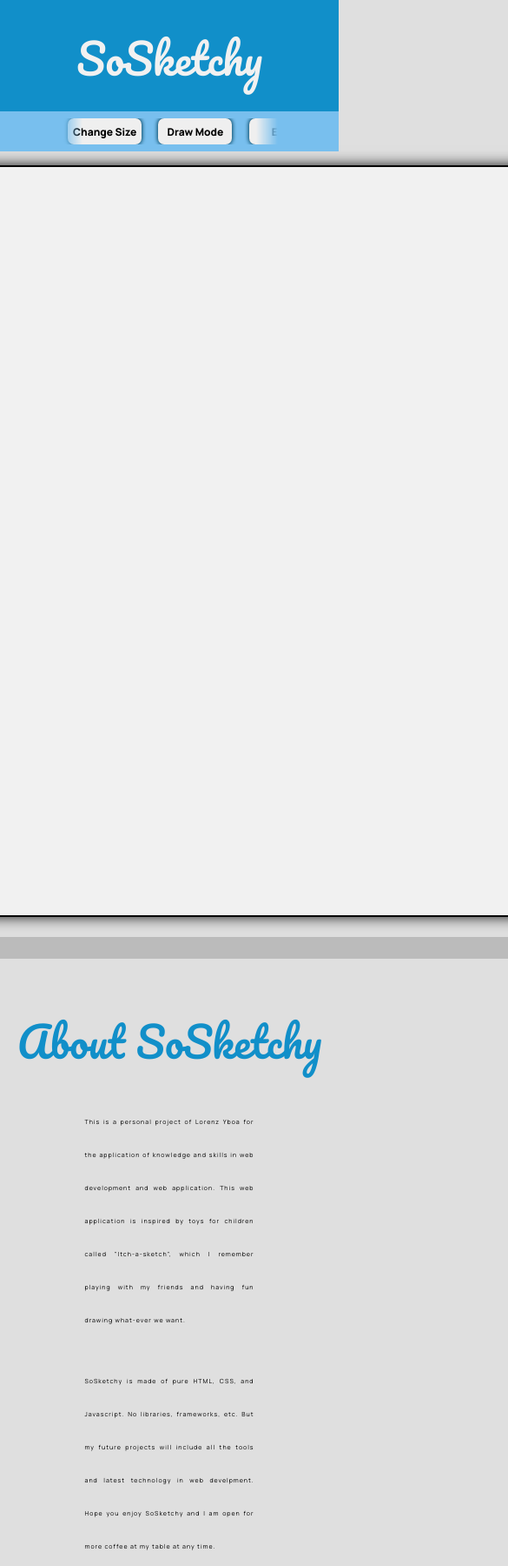
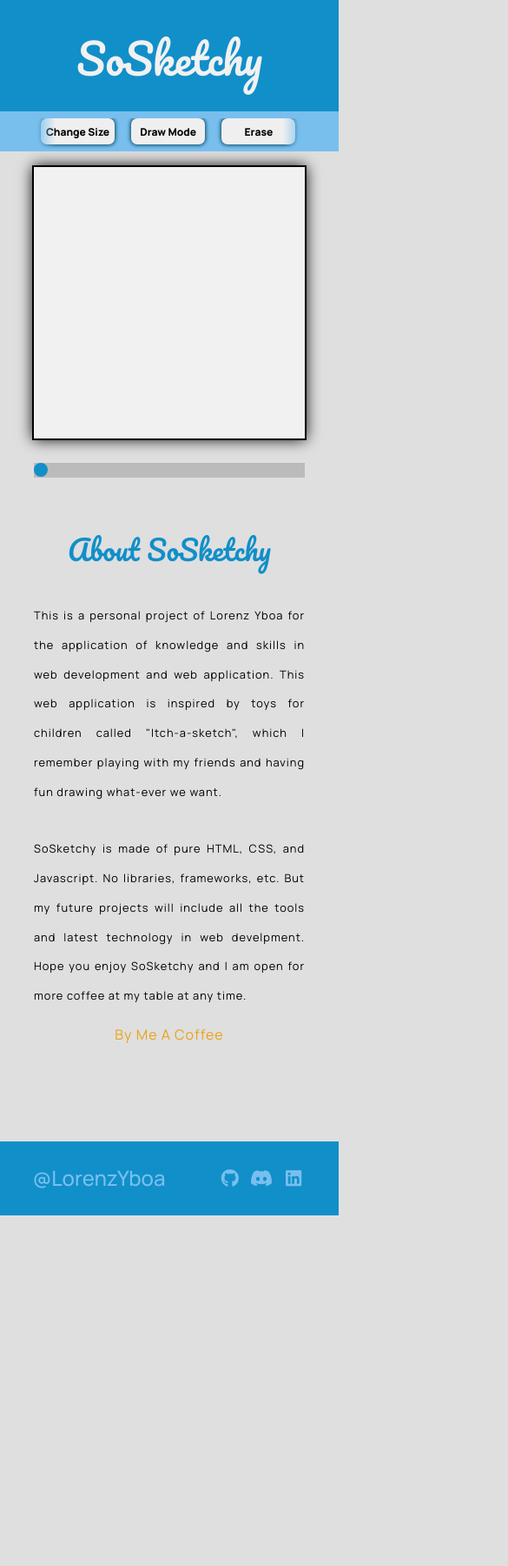
Before and after one commit to cod3ngg/SoSketchy, a plain HTML site: page index.html in a window 390 px wide. Shown: the top 1800 px of the page at 87% size, 585 px wide, since content can reach past the window. After the commit the page ends 1397 px from the top, so only its background shows below. Drawn offline with Linux system fonts and the light colour scheme.

Commit message:
Added responsiveness to web page

```diff
--- a/index.html
+++ b/index.html
@@ -18,13 +18,13 @@
             <h1 id="web-name">SoSketchy</h1>
             <div id="sketch-controls">
                 <div class="fade-edge" id="control-buttons">
-                <button id="change-size-btn">Change Size</button>
-                <button id="draw-mode-btn">Draw Mode</button>
-                <button id="erase-tool-btn">Erase</button>
-                <button id="black-brush-btn">Black</button>
-                <button id="rainbow-brush-btn">Rainbow</button>
-                <input type="color" name="brushcolor" id="brushcolor" />
-                <button id="clear-btn">Clear</button>
+                    <div class="btn-ctrl"><button id="change-size-btn">Change Size</button></div>
+                    <div class="btn-ctrl"><button id="draw-mode-btn">Draw Mode</button></div>
+                    <div class="btn-ctrl"><button id="erase-tool-btn">Erase</button></div>
+                    <div class="btn-ctrl"><button id="black-brush-btn">Black</button></div>
+                    <div class="btn-ctrl"><button id="rainbow-brush-btn">Rainbow</button></div>
+                    <div class="btn-ctrl"><input type="color" name="brushcolor" id="brushcolor" /></div>
+                    <div class="btn-ctrl"><button id="clear-btn">Clear</button></div>
                 </div>
             </div>
         </div>
@@ -34,7 +34,7 @@
             </div>
         </div>
 
-        <input id="slider-erase" name="slider-erase" type="range" min="0" max="860" value="0" />
+        <input id="slider-erase" class="custom-slider" name="slider-erase" type="range" min="0" max="80" value="0" />
 
         <div id="about-container">
             <section id="about-content">
@@ -50,9 +50,9 @@
     <div id="footer">
         <h2>@LorenzYboa</h2>
         <span>
-            <a href="" target="_blank"><i class="fa-brands fa-github"></i></a>
-            <a href="" target="_blank"><i class="fa-brands fa-discord"></i></a>
-            <a href="" target="_blank"><i class="fa-brands fa-linkedin"></i></a>
+            <a href="https://github.com/cod3ngg" target="_blank"><i class="fa-brands fa-github"></i></a>
+            <a href="https://discord.com/users/1286954863523139617" target="_blank"><i class="fa-brands fa-discord"></i></a>
+            <a href="www.linkedin.com/in/r-lorenz-yboa-1973a22b6" target="_blank"><i class="fa-brands fa-linkedin"></i></a>
         </span>
     </div>
 </body>
--- a/script.js
+++ b/script.js
@@ -14,9 +14,9 @@ const brushColorPick = document.getElementById("brushcolor");
 const clearButton = document.getElementById("clear-btn");
 const sliderErase = document.getElementById("slider-erase");
 
-const boardSize = 860;
+const boardSize = 80;
 let N = 16;
-let isDrawMode = true;
+let isDrawMode = false;
 let defaultBlack = true;
 let isRainbowMode = false;
 let isCustomColor = false;
@@ -37,8 +37,8 @@ function createPixelForBoard(X) {
             canvasPixel.classList.add(`pixel-${i}`)
             canvasPixel.setAttribute(`style`,
             `
-            width: ${pixelSize}px;
-            height: ${pixelSize}px;
+            width: ${pixelSize}vw;
+            height: ${pixelSize}vw;
             `)
             sketchBoard.appendChild(canvasPixel);
         }
@@ -206,6 +206,20 @@ function colorOverPixel() {
     pixelBit.forEach((div) => {
         let pixelOpacity = 0.0;
         div.addEventListener("mouseover", () => {
+            if (isMouseDown && isDrawMode) {
+                if (defaultBlack) {
+                    pixelOpacity += 0.1;
+                }
+                div.style.backgroundColor = setColor(pixelOpacity);
+            } else if (isDrawMode == false) {
+                if (defaultBlack) {
+                    pixelOpacity += 0.1;
+                }
+                div.style.backgroundColor = setColor(pixelOpacity);
+            }
+        });
+
+        div.addEventListener("touchstart", () => {
             if (isMouseDown && isDrawMode) {
                 if (defaultBlack) {
                     pixelOpacity += 0.1;
@@ -405,34 +419,7 @@ sketchControls.addEventListener("mouseup", () => {
 });
 
 //Tests Go Below This Code
-const controlButtons = document.getElementById("sketch-controls")
-let startX;
-let scrollLeft;
 
-let startDragging = function (e) {
-    isMouseDown = true;
-    startX = e.pageX - controlButtons.offsetLeft;
-    scrollLeft = controlButtons.scrollLeft;
-};
-
-let stopDragging = function (event) {
-    isMouseDown = false;
-}
-
-controlButtons.addEventListener('mousemove', (e) => {
-    e.preventDefault();
-    if (!isMouseDown) {
-        return;
-    }
-    const x = e.pageX - controlButtons.offsetLeft;
-    const scroll = x - startX;
-    controlButtons.scrollLeft = scrollLeft - scroll;
-});
-
-controlButtons.addEventListener("mousedown", startDragging, false);
-controlButtons.addEventListener("mousemove", stopDragging, false);
-controlButtons.addEventListener("mouseleave", stopDragging, false);
 //For Touch Screen Drag
 
-
 //Test Function Go Here:
--- a/styles.css
+++ b/styles.css
@@ -44,14 +44,21 @@ body{
 
 #sketch-controls{
     height: 2.9rem;
-    padding: .5rem 18vw;
+    padding: .5rem 10vw;
     background-color: #78bfee;
     margin-top: 1rem;
     white-space: nowrap;
+    text-align: center;
+}
+
+.btn-ctrl{
+    display: inline-block;
+    padding: 0;
+    margin: 0;
+    vertical-align: top;
 }
 
 #sketch-controls button{
-    display: inline-block;
     height: 30px;
     width: 85px;
     font-family: Manrope, sans-serif;
@@ -60,8 +67,6 @@ body{
     border-radius: 7px;
     border: none;
     box-shadow: 0px 0px 4px 1px #064763;
-    transform: translateY(0);
-    vertical-align: top;
     margin: 0rem .5rem;
 }
 
@@ -75,19 +80,21 @@ body{
 }
 
 #control-buttons *:hover{
-    transform: translateY(-.2rem);
+    scale: 1.02;
+    color: #118fc9;
 }
 
 @media screen and (max-width: 900px) {
     .fade-edge{
         mask-image: linear-gradient(to left, transparent 0%, black 25px,black calc(100% - 25px), transparent 100%);
-        height: 30px;
-        overflow-x: scroll;
+        height: 2.9rem;
+        overflow-x: auto;
         overflow-y: hidden;
         scroll-behavior: smooth;
         user-select: none;
         -webkit-user-select: none;
         -moz-user-select: none;
+        scroll-snap-type: x mandatory;
     }
 
     .fade-edge::-webkit-scrollbar{
@@ -95,12 +102,17 @@ body{
         height: 0;
     }
 
+    .fade-edge .btn-ctrl{
+        line-height: 0px;
+        scroll-snap-align: start;
+    }
+
 }
 
 #sketch-board{
     display: flex;
-    width: 860px;
-    height: 860px;
+    width: 80vw;
+    height: 80vw;
     flex-direction: row;
     flex-wrap: wrap;
     background-color:rgb(241, 241, 241);
@@ -116,10 +128,16 @@ body{
 #slider-erase{
     -webkit-appearance: none;
     height: .7rem;
-    width: 53.75rem;
+    width: 80vw;
     background: #a7a7a7;
     margin-top: 2rem;
     border: 0;
+}
+
+.custom-slider{
+    -webkit-appearance: none;
+    border-radius: 5px;
+    outline: none;
 }
 
 #slider-erase::-webkit-slider-thumb{
@@ -164,10 +182,10 @@ body{
 }
 
 #about-content p{
-    width: 50vw;
+    width: 60vw;
     height: auto;
     word-wrap: break-word;
-    font-size: 1.8vw;
+    font-size: 1.1rem;
     text-align: justify;
     letter-spacing: 1px;
     margin: 0rem auto;
@@ -187,12 +205,12 @@ body{
 #about-content a{
     text-decoration: none;
     /*color: #118fc9;*/
-    color: #e4d61a;
+    color: #eba118;
 }
 
 #about-content span:hover{
-    scale: 1.1;
-    text-shadow: 0px 3px 2px #7c7c7c;
+    scale: 1.05;
+
 }
 
 #footer{
@@ -202,12 +220,13 @@ body{
     background: #118fc9;
     line-height: 10vh;
     padding: 0 9rem;
+    text-align: center;
 }
 
 #footer h2{
-    width: 48%;
+    width: 30vw;
     font-family: Manrope, sans-serif;
-    font-size: 2.3vw;
+    font-size: 1.5rem;
     font-weight: 500;
     color: #78bfee;
     text-align: start;
@@ -216,7 +235,7 @@ body{
 }
 
 #footer span{
-    width: 48%;
+    width: 30vw;
     text-align: end;
     margin: 0;
 }
@@ -229,7 +248,7 @@ body{
 }
 
 #footer i{
-    scale: 1.8;
+    scale: 1.6;
     color: #78bfee;
     margin: 0 .9rem;
 }
@@ -241,3 +260,63 @@ body{
 #footer i:nth-of-type(3){
     margin-right: 0;
 }
+
+@media screen and (max-width: 500px){
+    #slider-erase{
+        -webkit-appearance: none;
+        height: 1vh;
+    }
+
+    #slider-erase::-webkit-slider-thumb{
+        height: 16px;
+        width: 16px;
+    }
+
+    #slider-erase::-moz-range-thumb{
+        height: 16px;
+        width: 16px;
+    }
+
+    #slider-erase::-webkit-slider-runnable-track{
+        height: 2vh;
+    }
+
+    #about-content h1{
+        font-size: 2rem;
+    }
+
+    #about-content p{
+        width: 80vw;
+        font-size: .8rem;
+        line-height: 4vh;
+    }
+
+    #about-content span{
+        width: 100vw;
+        font-size: 1rem;
+        padding: 0;
+        margin: 1rem 0;
+        text-align: center;
+    }
+
+    #footer{
+        padding: 0 .2rem;
+        margin-top: 35vh;
+        text-align: center;
+    }
+
+    #footer h2{
+        line-height: 3vh;
+    }
+
+    #footer i{
+        scale: 1.3;
+        margin: .5rem;
+    }
+
+    #footer h2, #footer span{
+        margin: 0;
+        width: 40vw;
+    }
+
+}
```
